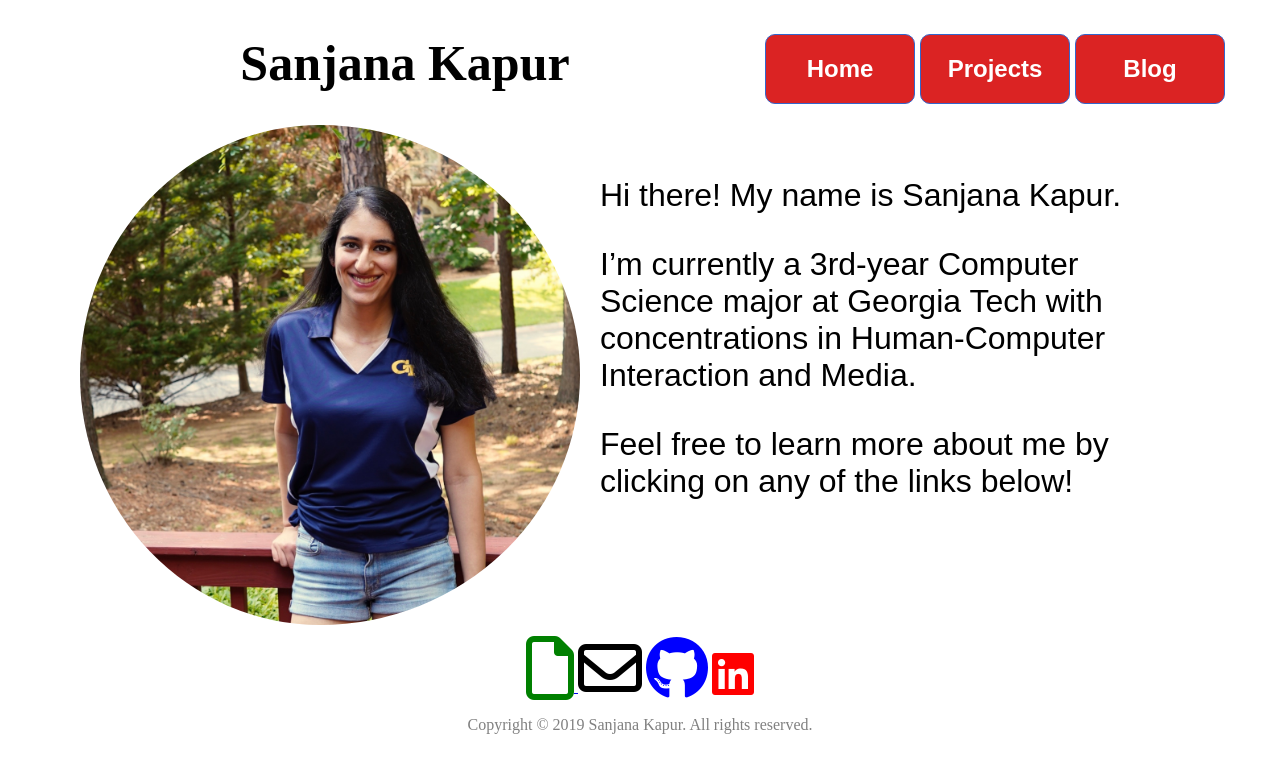
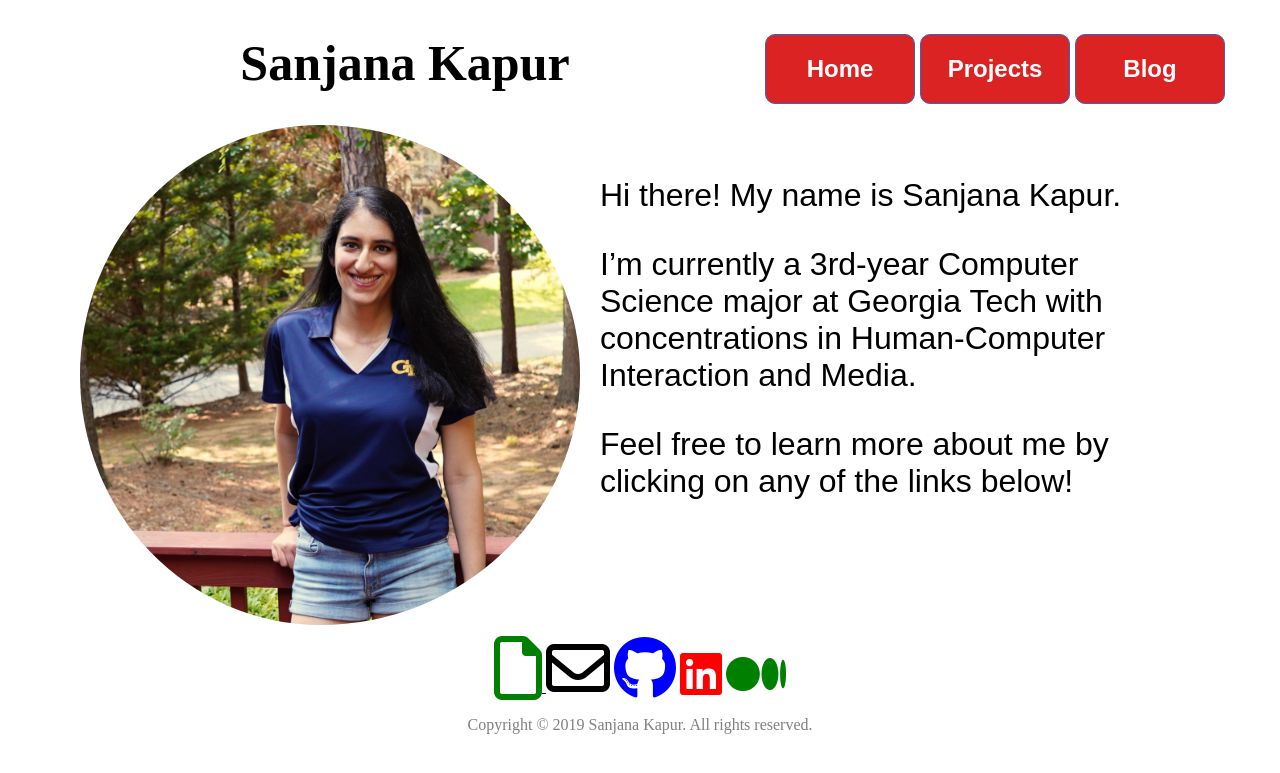
Before and after one commit to skapur12/skapur12.github.io, a Jekyll site: the page built from index.html, in a window 1280 px wide. Shown: the top 773 px of the page. Built offline with Jekyll 4.4.1, drawn with Linux system fonts in a browser that asks for light colours; nearby versions of some CDN libraries.

Commit message:
Added Medium icon

```diff
--- a/_layouts/default.html
+++ b/_layouts/default.html
@@ -48,7 +48,9 @@
             <a href="mailto:sanjana.kapur@gatech.edu" target="_blank"><i class="far fa-envelope fa-4x" style="color:black"></i></a></li>
             <a href="https://github.com/skapur12" target="_blank"><i class="fab fa-github fa-4x" style="color:blue"></i></a></li>
             <a href="https://www.linkedin.com/in/skapur12/" target="_blank"><i class="fab fa-linkedin fa-4x" style="font-size:48px;color:red"></i></a></li>
-            <br>
+            <a href="https://medium.com/@skapur29" target="_blank"><i class="fab fa-medium fa-4x" style="font-size:48px;color:green"></i></a></li>
+
+	    <br>
             <p>Copyright © 2019 Sanjana Kapur. All rights reserved.</p>
       </div>
 
```
